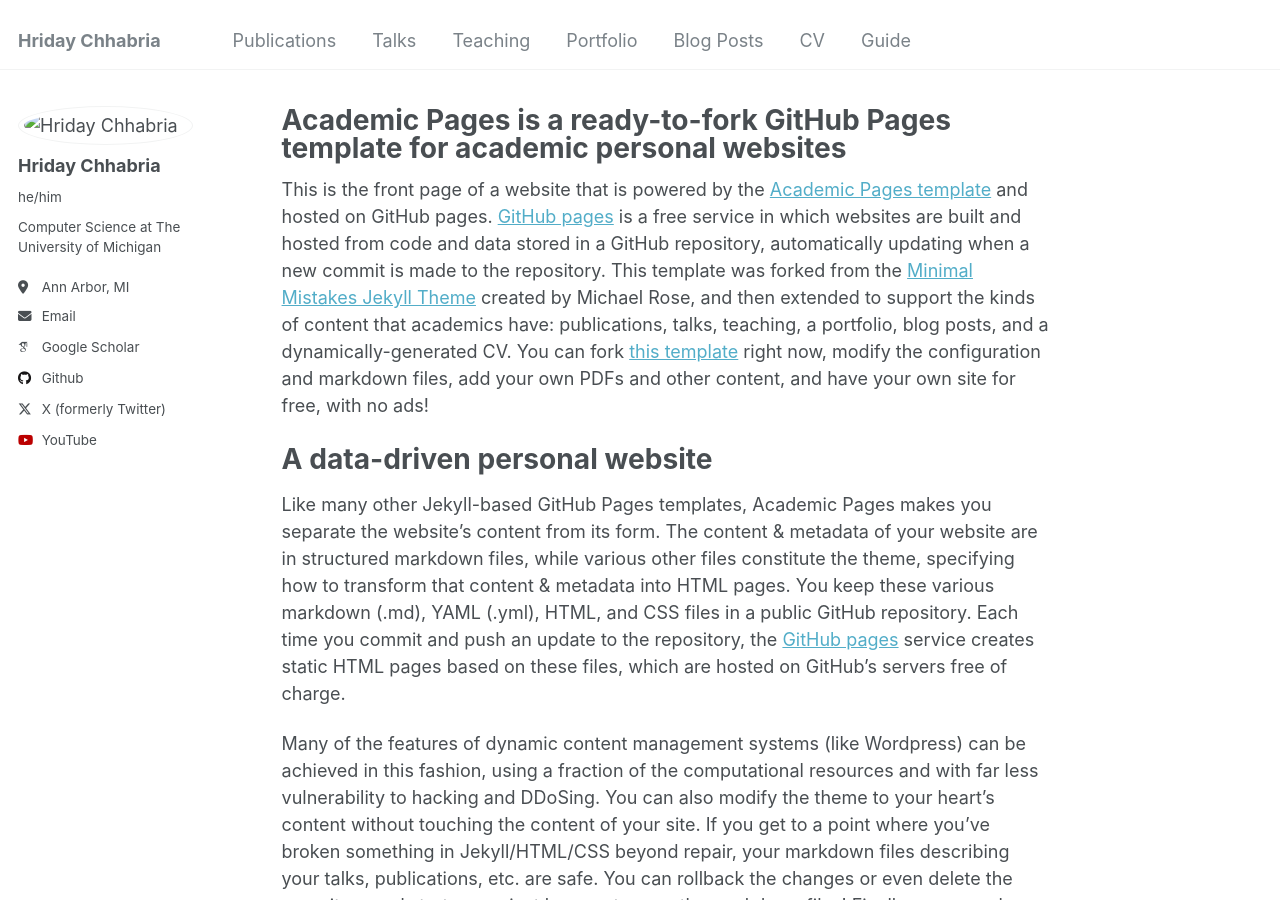
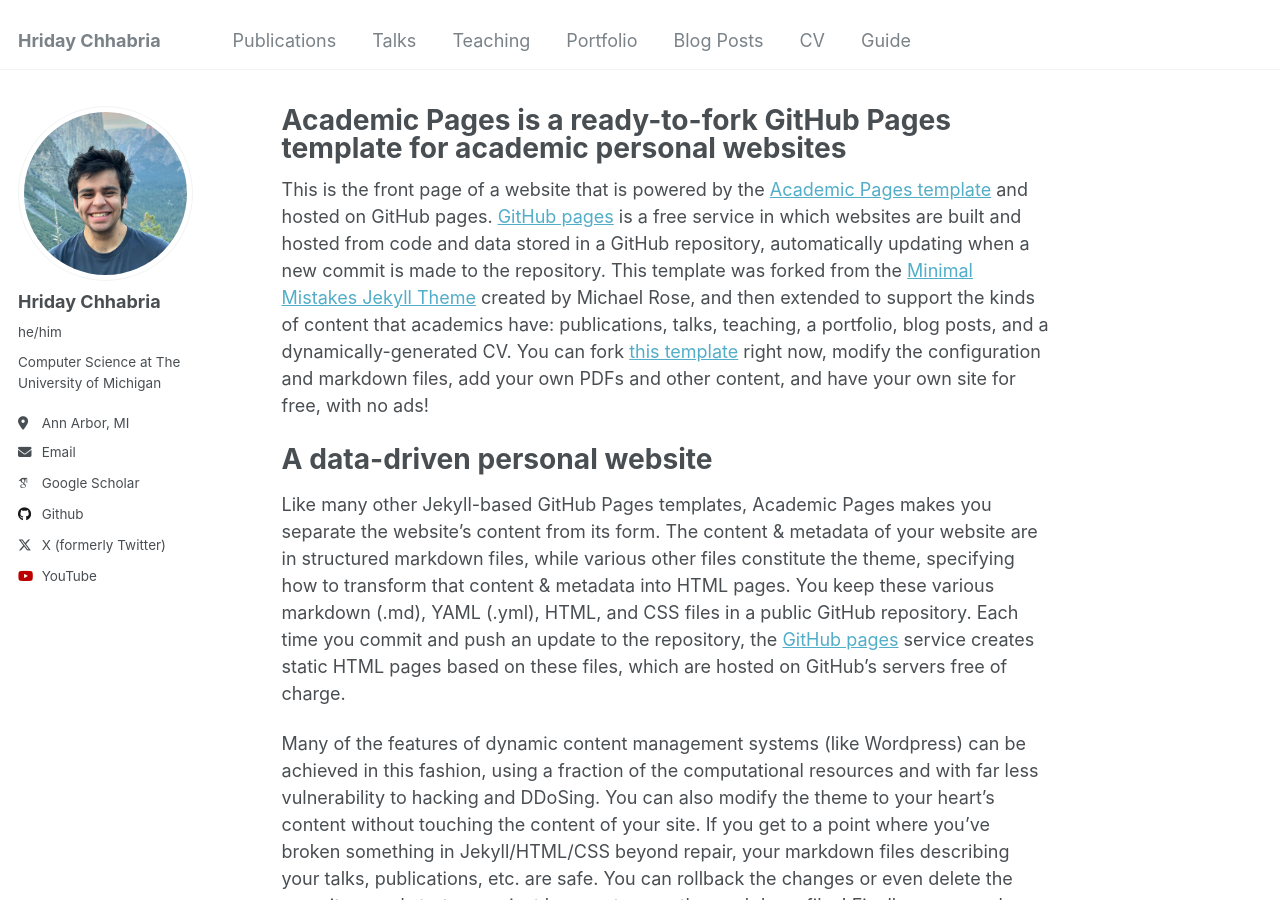
Before and after one commit to hridayc7/hridayc7.github.io, a Jekyll site: the page built from _pages/about.md, in a window 1280 px wide and 900 px high. Built offline with Jekyll 4.4.1, drawn with Linux system fonts in a browser that asks for light colours; some web fonts are replaced.

Commit message:
Attempted Icon Correctness

```diff
--- a/_config.yml
+++ b/_config.yml
@@ -12,7 +12,7 @@ title                    : "Hriday Chhabria"
 title_separator          : "-"
 name                     : &name "Hriday Chhabria"
 description              : &description "Computer Science at The University of Michigan"
-url                      : https://academicpages.github.io # the base hostname & protocol for your site e.g. "https://[your GitHub username].github.io"
+url                      : https://hridayc7.github.io # the base hostname & protocol for your site e.g. "https://[your GitHub username].github.io"
 baseurl                  : "" # the subpath of your site, e.g. "/blog"
 repository               : "hridayc7/hridayc7.github.io"
 
@@ -21,7 +21,7 @@ repository               : "hridayc7/hridayc7.github.io"
 #               Additional customization can be done by editing /_includes/author-profile.html
 author:
   # Biographic information
-  avatar           : "images/headshot.png"
+  avatar           : "headshot.png"
   name             : "Hriday Chhabria"
   pronouns         : "he/him"
   bio              : "Computer Science at The University of Michigan"
```
